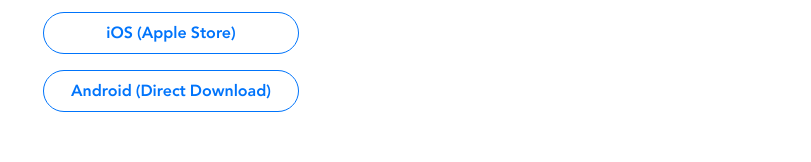
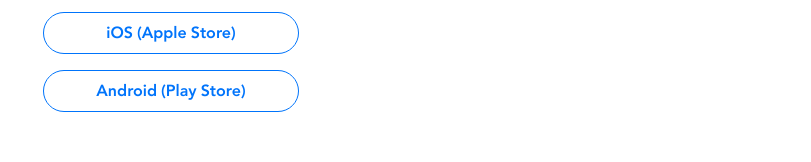
Before and after one commit to MuhannadHQ/hydrogen-website-V1, a Next.js app: page /apps in a window 1280 px wide. Shown: the part 206-368 px from the top of the page, without its empty margins (469-1280 px from the left). Built offline with nearby package versions, Linux system fonts and the light colour scheme.

Commit message:
fix: changing android app download to new url of play store

```diff
--- a/src/app/apps/page.jsx
+++ b/src/app/apps/page.jsx
@@ -42,12 +42,15 @@
           <li className="w-64">
             <button
               onClick={() => {
-                window.open("/hydrojeen.apk", "_blank");
+                window.open(
+                  "https://play.google.com/store/apps/details?id=com.hydrojeen.iot",
+                  "_blank"
+                );
                 amplitude.logEvent("App Download (Android)");
               }}
               className={`btn btn-primary w-full`}
             >
-              Android (Direct Download)
+              Android (Play Store)
             </button>
           </li>
         </ul>
```
